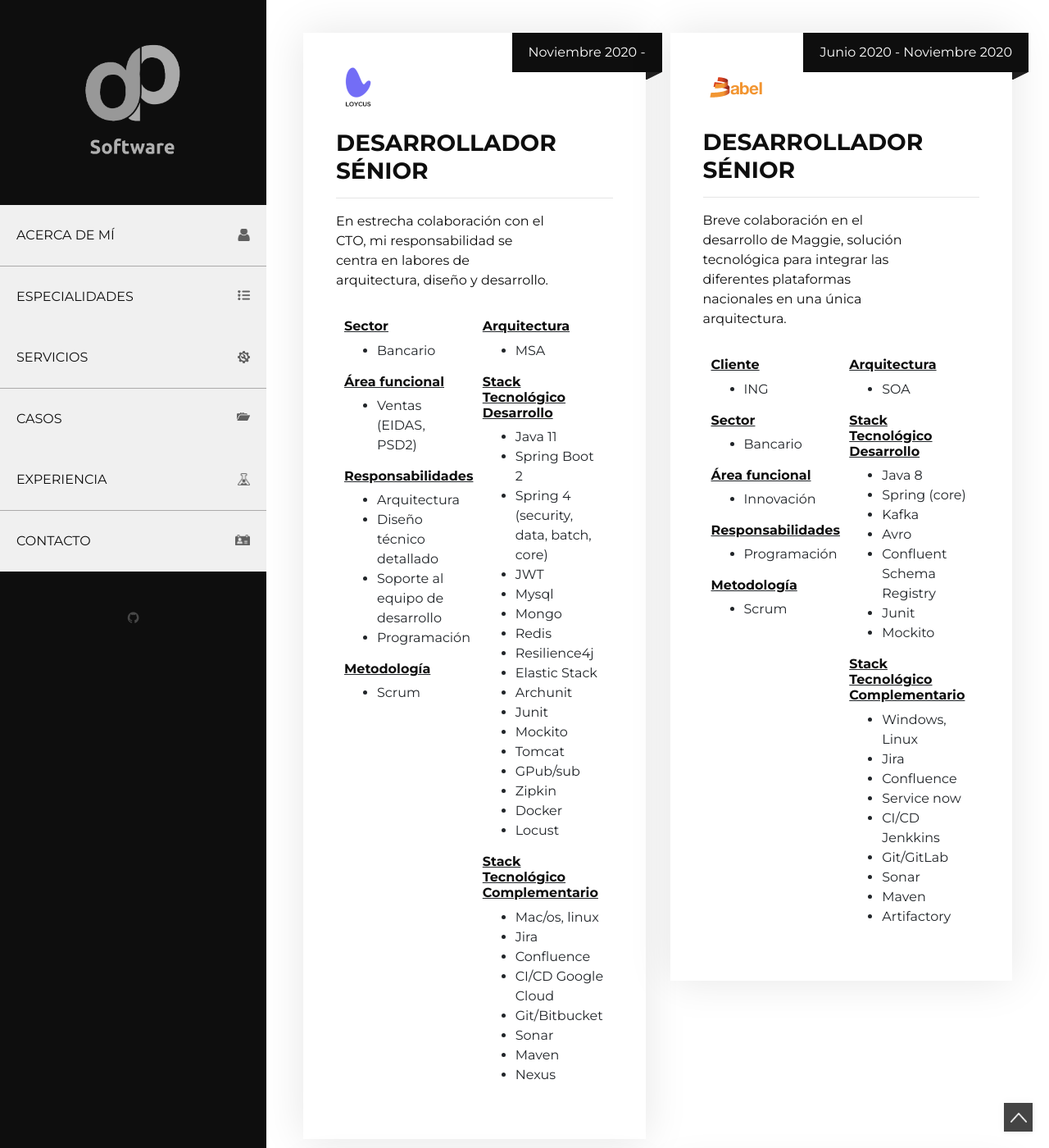
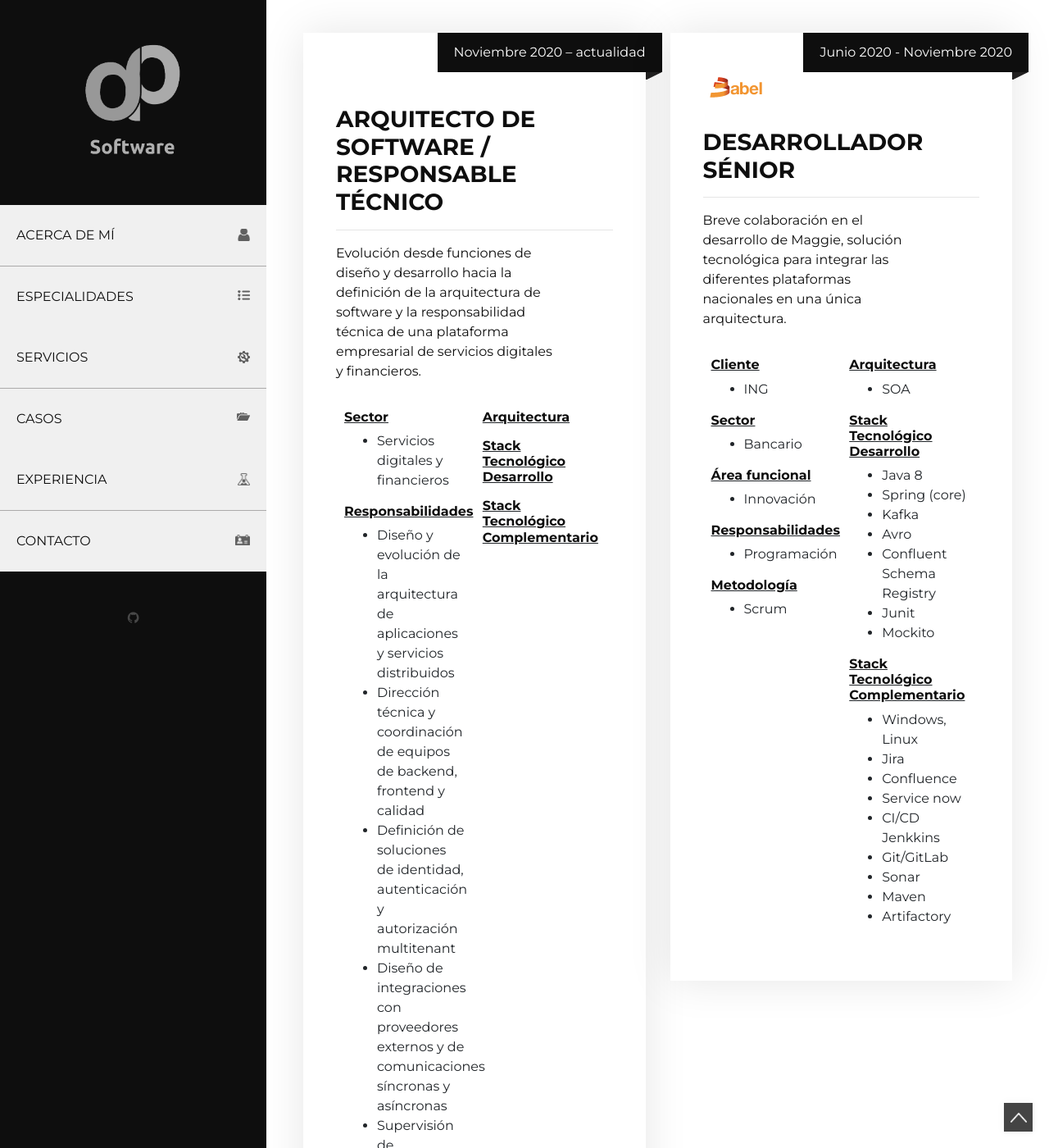
Before and after one commit to dabiz-me/dabiz.me, a Jekyll site: the page built from index.html, in a window 1280 px wide and 1400 px high, scrolled down 4830 px. Shown: the whole window at 82% size. Built offline with Jekyll 4.4.1, drawn with Linux system fonts in a browser that asks for light colours; some of the changed text lies outside the part shown.

Commit message:
feat(experience): present current role and architectural contributions accurately

```diff
--- a/_data/work_history.yml
+++ b/_data/work_history.yml
@@ -1,47 +1,24 @@
-- title: Desarrollador Sénior
-  year: Noviembre 2020 -
-  descripcion: En estrecha colaboración con el CTO, mi responsabilidad se centra en labores de arquitectura, diseño y desarrollo.
-  logo: /assets/images/loycus.png
-  sector:
-    - Bancario
-  area_funcional:
-    - Ventas (EIDAS, PSD2)
+- title: Arquitecto de software / Responsable técnico
+  empresa: Zertiban / Zertipayments
+  year: Noviembre 2020 – actualidad
+  descripcion: Evolución desde funciones de diseño y desarrollo hacia la definición de la arquitectura de software y la responsabilidad técnica de una plataforma empresarial de servicios digitales y financieros.
+  sector: Servicios digitales y financieros
   responsabilidades:
-    - Arquitectura
-    - Diseño técnico detallado
-    - Soporte al equipo de desarrollo
-    - Programación
-  metodologia:
-    - Scrum
-  ecosistema:
-    - Mac/os, linux
-    - Jira
-    - Confluence
-    - CI/CD Google Cloud
-    - Git/Bitbucket
-    - Sonar
-    - Maven
-    - Nexus
-  arquitectura:
-    - MSA
-  desarrollo:
-    - Java 11
-    - Spring Boot 2
-    - Spring 4 (security, data, batch, core)
-    - JWT
-    - Mysql
-    - Mongo
-    - Redis
-    - Resilience4j
-    - Elastic Stack
-    - Archunit
-    - Junit
-    - Mockito
-    - Tomcat
-    - GPub/sub
-    - Zipkin
-    - Docker
-    - Locust
+    - Diseño y evolución de la arquitectura de aplicaciones y servicios distribuidos
+    - Dirección técnica y coordinación de equipos de backend, frontend y calidad
+    - Definición de soluciones de identidad, autenticación y autorización multitenant
+    - Diseño de integraciones con proveedores externos y de comunicaciones síncronas y asíncronas
+    - Supervisión de decisiones técnicas, calidad y evolución del ciclo de desarrollo
+  contribuciones:
+    - Rediseño de la arquitectura de seguridad con identidad única, cambio de contexto de negocio y servicios de autorización
+    - Separación de proveedores externos mediante adaptadores y capas de integración
+    - Definición de flujos REST y eventos con recuperación ante fallos y garantías según la operación
+  tecnologias:
+    - Java y Spring Boot
+    - OAuth2, OpenID Connect y Spring Security
+    - RabbitMQ, bases de datos relacionales y Redis
+    - Docker, Kubernetes, GitOps y Terraform
+    - Prometheus, Grafana y observabilidad distribuida
 
 - title: Desarrollador Sénior
   year: Junio 2020 - Noviembre 2020
```
